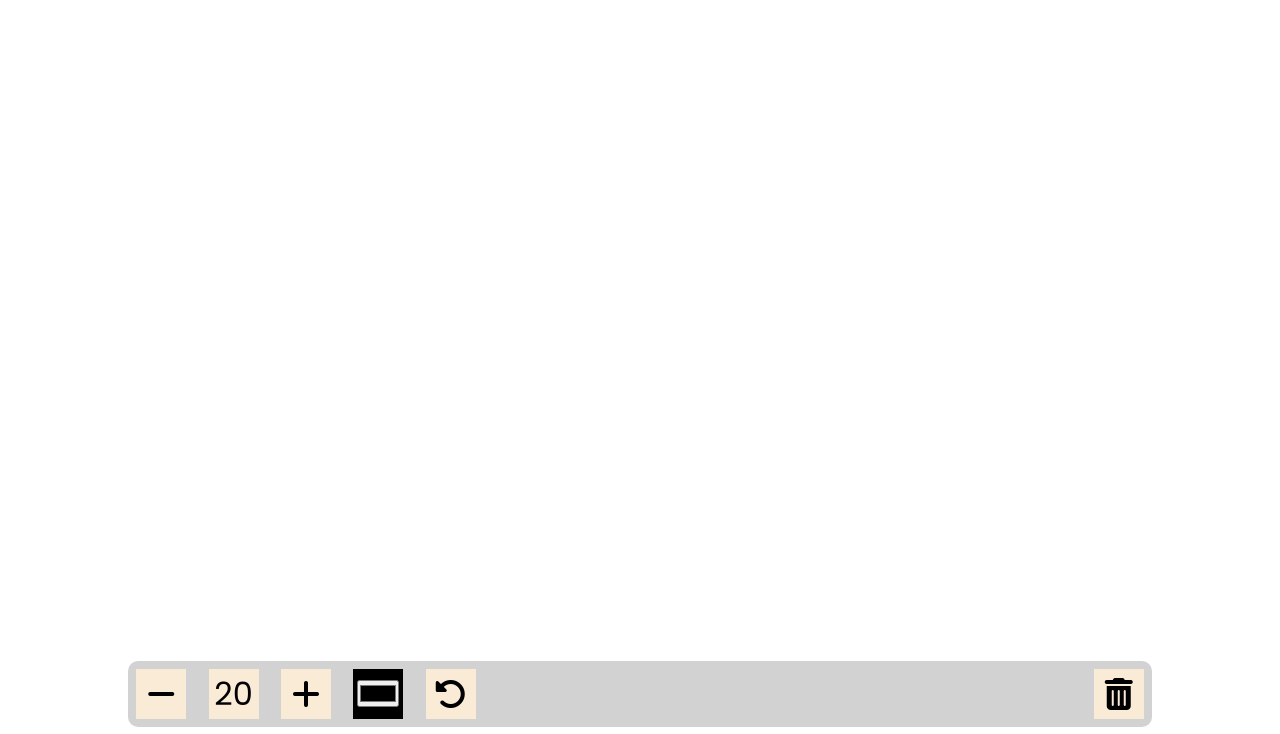
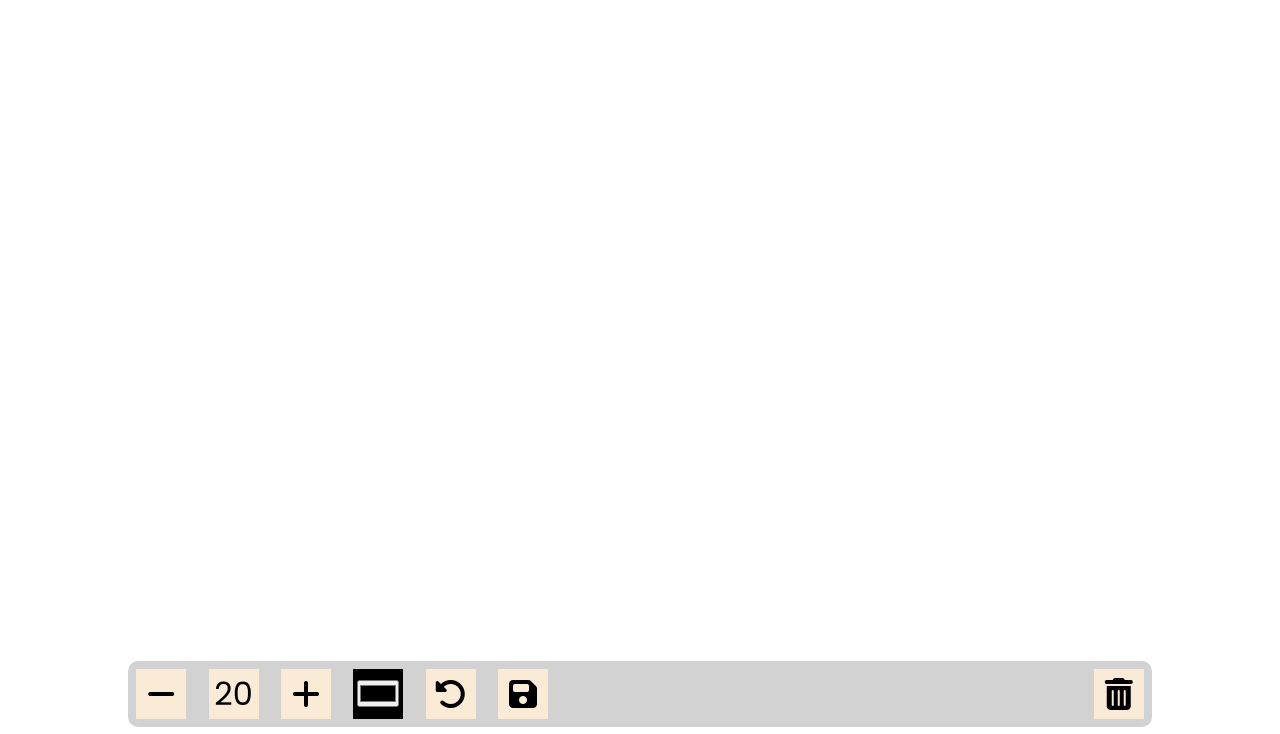
Before and after one commit to IvanMendoza1616/Rickasso, a plain HTML site: page index.html in a window 1280 px wide. Shown: the part 73-807 px from the top of the page. Drawn offline with Linux system fonts and the light colour scheme.

Commit message:
Update index.html

```diff
--- a/index.html
+++ b/index.html
@@ -25,6 +25,7 @@
         <input type="color" id="color" />
       </div>
       <div class="btn" id="undo"><i class="fa-solid fa-rotate-left"></i></div>
+      <div class="btn" id="save"><i class="fa-solid fa-floppy-disk"></i></div>
       <div class="btn" id="clear"><i class="fa-solid fa-trash-can"></i></div>
     </div>
 
```
